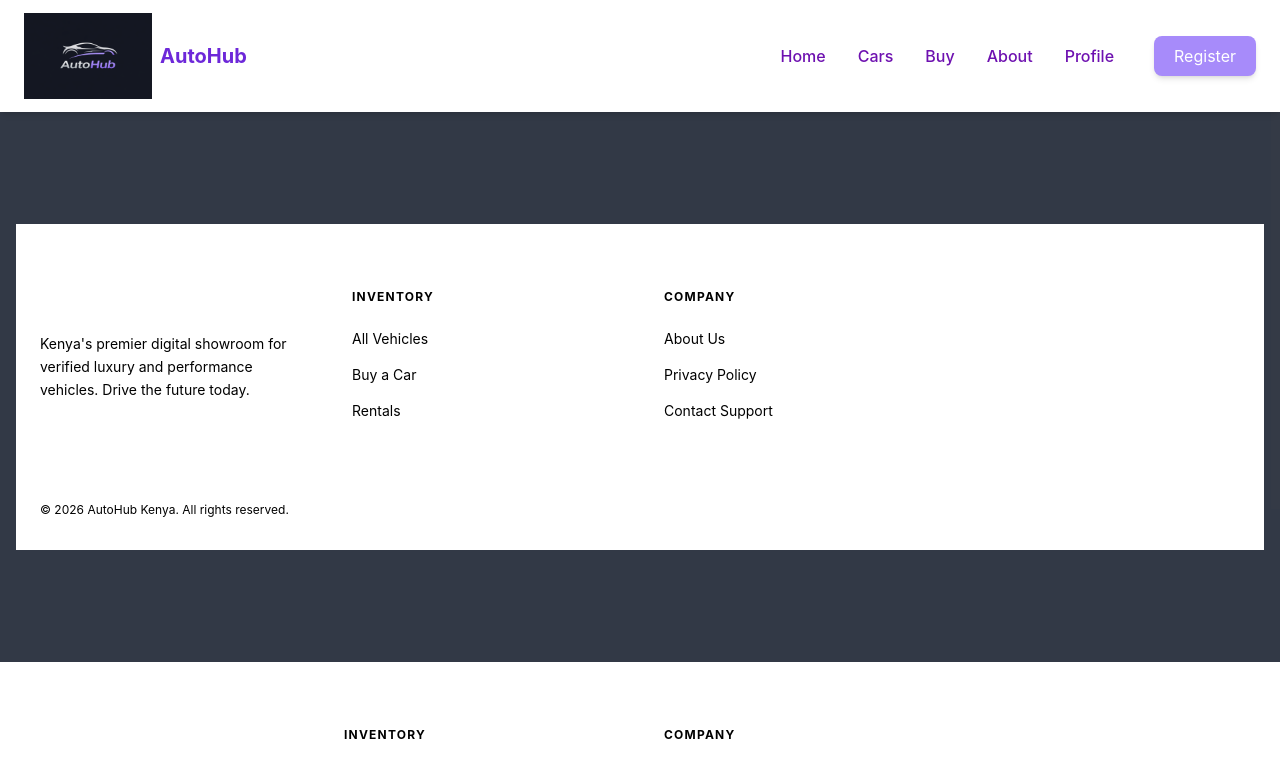
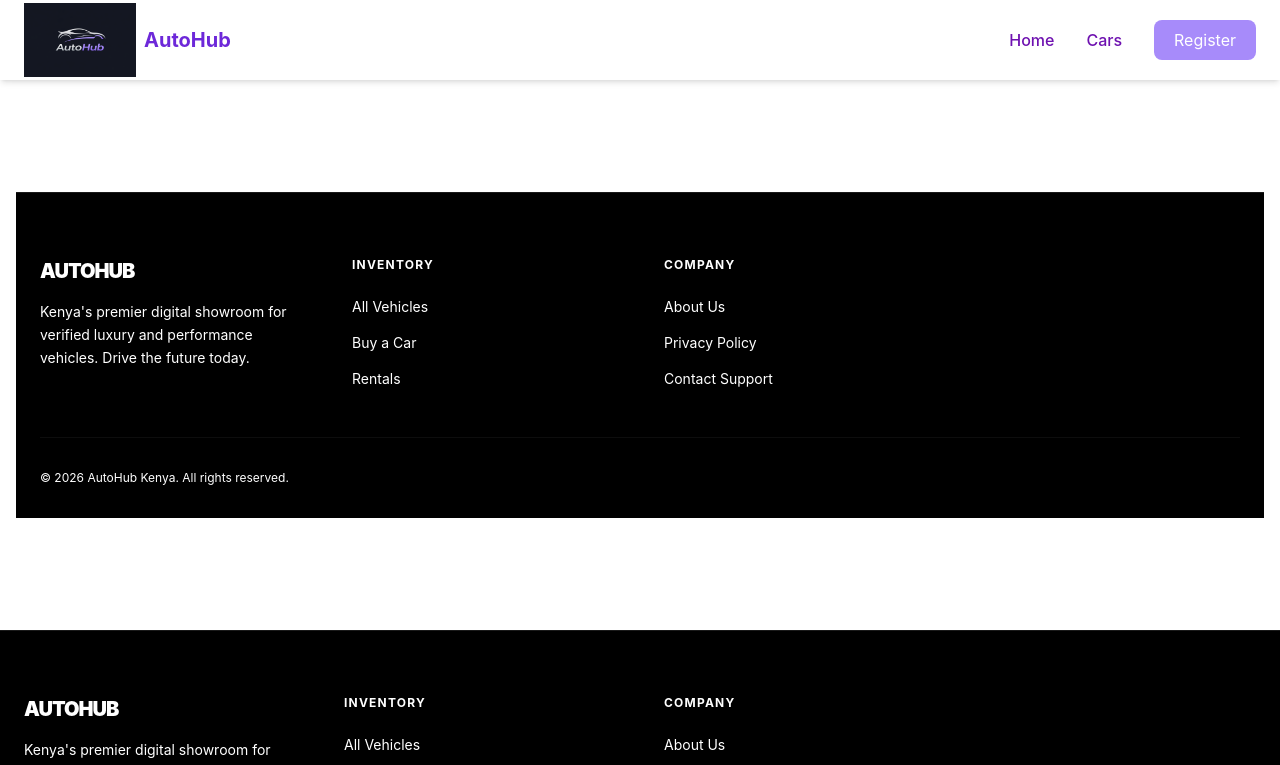
Before and after one commit to ronnybradlie-pixel/AutoHub, a React (Vite) app in the folder frontend/auto_project/: page /footer in a window 1280 px wide. Shown: the top 765 px of the page. Built offline with nearby package versions, Linux system fonts and the light colour scheme.

Commit message:
add change in bg colour and add authcontext for users profile and

```diff
--- a/frontend/auto_project/src/App.jsx
+++ b/frontend/auto_project/src/App.jsx
@@ -6,18 +6,19 @@ import About from "./Components/About";
 import Login from "./Components/Login";
 import Register from "./Components/Register";
 import Dashboard from "./Components/Dashboard";
-import Buy from "./Components/Buy";
+import AuthContext, { AuthProvider } from "./Components/AuthContext";
 import Footer from "./Components/Footer";
 
 function App() {
   return (
+    <AuthProvider>
     <BrowserRouter>
       <Routes>
         <Route path="/" element={<Mainlayout />}>
           <Route index element={<Home />} />
           <Route path="cars" element={<Cars />} />
           <Route path="about" element={<About />} />
-          <Route path="buy" element={<Buy />} />
+          <Route path="AuthContext" element={<AuthContext />} />
           <Route path="login" element={<Login />} />
           <Route path="register" element={<Register />} />
           <Route path="profile" element={<Dashboard />} />
@@ -27,6 +28,7 @@ function App() {
         </Route>
       </Routes>
     </BrowserRouter>
+      </AuthProvider>
   );
 }
 
--- /dev/null
+++ b/frontend/auto_project/src/Components/AuthContext.jsx
@@ -0,0 +1,38 @@
+import { createContext, useState, useEffect } from "react";
+import api from "../api/axios";
+
+const AuthContext = createContext();
+
+export const AuthProvider = ({ children }) => {
+  const [user, setUser] = useState(null);
+  const [loading, setLoading] = useState(true);
+
+  useEffect(() => {
+    // Check if we have a user saved in localStorage on page load
+    const savedUser = localStorage.getItem("user");
+    if (savedUser) {
+      setUser(JSON.parse(savedUser));
+    }
+    setLoading(false);
+  }, []);
+
+  const login = async (userData) => {
+    // Call this in your Login.js after a successful POST
+    setUser(userData);
+    localStorage.setItem("user", JSON.stringify(userData));
+  };
+
+  const logout = () => {
+    setUser(null);
+    localStorage.removeItem("user");
+    localStorage.removeItem("token"); // if you're using JWT
+  };
+
+  return (
+    <AuthContext.Provider value={{ user, login, logout, loading }}>
+      {children}
+    </AuthContext.Provider>
+  );
+};
+
+export default AuthContext;
--- a/frontend/auto_project/src/Components/Footer.jsx
+++ b/frontend/auto_project/src/Components/Footer.jsx
@@ -6,13 +6,13 @@ const Footer = () => {
   const navigate = useNavigate();
 
   return (
-    <footer className="bg-white border-t border-white/10 pt-16 pb-8 px-6 mt-20 text-black">
+    <footer className="bg-black border-t border-white/10 pt-16 pb-8 px-6 mt-20 text-white">
       <div className="max-w-7xl mx-auto grid grid-cols-1 md:grid-cols-4 gap-12 mb-12">
         <div className="space-y-4">
           <div className="flex items-center gap-2">
             <span className="text-xl font-black text-white tracking-tighter">AUTOHUB</span>
           </div>
-          <p className="text-black text-sm leading-relaxed">
+          <p className="text-white text-sm leading-relaxed">
             Kenya's premier digital showroom for verified luxury and performance vehicles.
             Drive the future today.
           </p>
@@ -20,8 +20,8 @@ const Footer = () => {
 
         {/* Quick Links */}
         <div>
-          <h4 className="text-black font-bold mb-6 uppercase text-xs tracking-widest">Inventory</h4>
-          <ul className="space-y-4 text-sm text-black">
+          <h4 className="text-white font-bold mb-6 uppercase text-xs tracking-widest">Inventory</h4>
+          <ul className="space-y-4 text-sm text-white">
             <li className="hover:text-purple-500 cursor-pointer transition-colors" onClick={() => navigate("/cars")}>All Vehicles</li>
             <li className="hover:text-purple-500 cursor-pointer transition-colors" onClick={() => navigate("/buy")}>Buy a Car</li>
             <li className="hover:text-purple-500 cursor-pointer transition-colors" onClick={() => navigate("/rent")}>Rentals</li>
@@ -29,8 +29,8 @@ const Footer = () => {
         </div>
 
         <div>
-          <h4 className="text-black font-bold mb-6 uppercase text-xs tracking-widest">Company</h4>
-          <ul className="space-y-4 text-sm text-black">
+          <h4 className="text-white font-bold mb-6 uppercase text-xs tracking-widest">Company</h4>
+          <ul className="space-y-4 text-sm text-white">
             <li className="hover:text-purple-500 cursor-pointer transition-colors">About Us</li>
             <li className="hover:text-purple-500 cursor-pointer transition-colors">Privacy Policy</li>
             <li className="hover:text-purple-500 cursor-pointer transition-colors">Contact Support</li>
@@ -40,7 +40,7 @@ const Footer = () => {
       </div>
 
       <div className="max-w-7xl mx-auto border-t border-white/5 pt-8 flex flex-col md:flex-row justify-between items-center gap-4">
-        <p className="text-black text-xs">
+        <p className="text-white text-xs">
           © {new Date().getFullYear()} AutoHub Kenya. All rights reserved.
         </p>
       </div>
--- a/frontend/auto_project/src/Components/Home.jsx
+++ b/frontend/auto_project/src/Components/Home.jsx
@@ -98,7 +98,7 @@ const Home = () => {
   if (loading) return <div className="p-20 text-center text-white animate-pulse">Loading AutoHub Inventory...</div>;
 
   return (
-    <div className="space-y-10 md:flex md:space-y-0 md:items-start md:gap-8 text-white p-4 bg-black min-h-screen">
+    <div className="space-y-10 md:flex md:space-y-0 md:items-start md:gap-8 text-white p-4 bg-white min-h-screen">
       {/* SIDEBAR */}
       <aside className="md:w-1/3 sticky top-4 space-y-6">
         <div className="rounded-2xl bg-gray-900/80 p-6 shadow-2xl backdrop-blur-md border border-white/10">
--- a/frontend/auto_project/src/Components/Mainlayout.jsx
+++ b/frontend/auto_project/src/Components/Mainlayout.jsx
@@ -5,7 +5,7 @@ import Footer from "./Footer";
 
 const Mainlayout = () => {
   return (
-    <div className="min-h-screen bg-gray-900/80 text-black">
+    <div className="min-h-screen bg-white text-black">
       <Navbar />
       <main className="w-full px-4 py-8">
         <Outlet />
--- a/frontend/auto_project/src/Components/Navbar.jsx
+++ b/frontend/auto_project/src/Components/Navbar.jsx
@@ -1,51 +1,62 @@
+import { useContext } from "react";
 import { Link } from "react-router-dom";
+import AuthContext from "../Components/AuthContext";
 import logo from "../assets/images/Autohublogo.png";
 
+
 const Navbar = () => {
+  const { user, logout } = useContext(AuthContext);
+
   return (
     <nav className="bg-white shadow-md sticky top-0 z-50">
-      {/* Changed max-w to be larger and added px-6 for margin spacing */}
-      <div className="max-w-[1440px] mx-auto px-6 flex flex-wrap justify-between items-center">
+      <div className="max-w-[1440px] mx-auto px-6 flex justify-between items-center">
 
-        {/* Logo Section - Stays at the start (left margin) */}
         <Link to="/" className="flex items-center gap-2">
-          <img src={logo} alt="AutoHub Logo" className="h-24 w-32 object-contain my-2" />
+          <img src={logo} alt="AutoHub Logo" className="h-20 w-28 object-contain" />
           <span className="text-xl font-bold text-[#6D28D9]">AutoHub</span>
         </Link>
 
-        {/* Right Side Container - Groups links and buttons to the far end (right margin) */}
-        <div className="flex items-center gap-10">
-
-          {/* Navigation Links */}
-          <div className="hidden md:flex flex-wrap text-purple-800 font-medium gap-8">
-            <Link to="/" className="hover:text-purple-700 transition-colors">
-              Home
-            </Link>
-            <Link to="/cars" className="hover:text-purple-700 transition-colors">
-              Cars
-            </Link>
-            <Link to="/buy" className="hover:text-purple-700 transition-colors">
-              Buy
-            </Link>
-            <Link to="/about" className="hover:text-purple-700 transition-colors">
-              About
-            </Link>
-            <Link to="/profile" className="hover:text-purple-700 transition-colors">
-              Profile
-            </Link>
+        <div className="flex items-center gap-8">
+          {/* Main Nav Links */}
+          <div className="hidden md:flex text-purple-800 font-medium gap-8">
+            <Link to="/" className="hover:text-purple-700">Home</Link>
+            <Link to="/cars" className="hover:text-purple-700">Cars</Link>
           </div>
 
-          {/* Auth Buttons */}
-          <div className="flex gap-3">
-            <Link
-              to="/register"
-              className="px-5 py-2 bg-[#A78BFA] text-white rounded-lg hover:bg-[#8B5CF6] transition-all shadow-md"
-            >
-              Register
-            </Link>
+          <div className="flex items-center gap-4">
+            {user ? (
+              <>
+                {/* "Sell a Car" Dropdown */}
+                <div className="bg-[#2D2D2D] text-white px-4 py-2 rounded-md flex items-center gap-2 cursor-pointer">
+                  <span>Sell a Car</span>
+                  {/* <ChevronDown size={16} /> */}
+                </div>
+
+                {/* Profile Pill (From your photo) */}
+                <div className="flex items-center gap-3 bg-gray-100 px-3 py-1.5 rounded-full border border-gray-200">
+                   <div className="bg-gray-400 rounded-full p-1 text-white">
+                      {/* <UserCircle size={24} /> */}
+                   </div>
+                   <span className="font-bold text-gray-700 uppercase tracking-tight">
+                     {user.username}
+                   </span>
+                   {/* <ChevronDown size={16} className="text-gray-500" /> */}
+                </div>
+
+                <button onClick={logout} className="text-xs text-red-500 hover:underline">
+                  Logout
+                </button>
+              </>
+            ) : (
+              <Link
+                to="/register"
+                className="px-5 py-2 bg-[#A78BFA] text-white rounded-lg hover:bg-[#8B5CF6] transition-all"
+              >
+                Register
+              </Link>
+            )}
           </div>
         </div>
-
       </div>
     </nav>
   );
```
